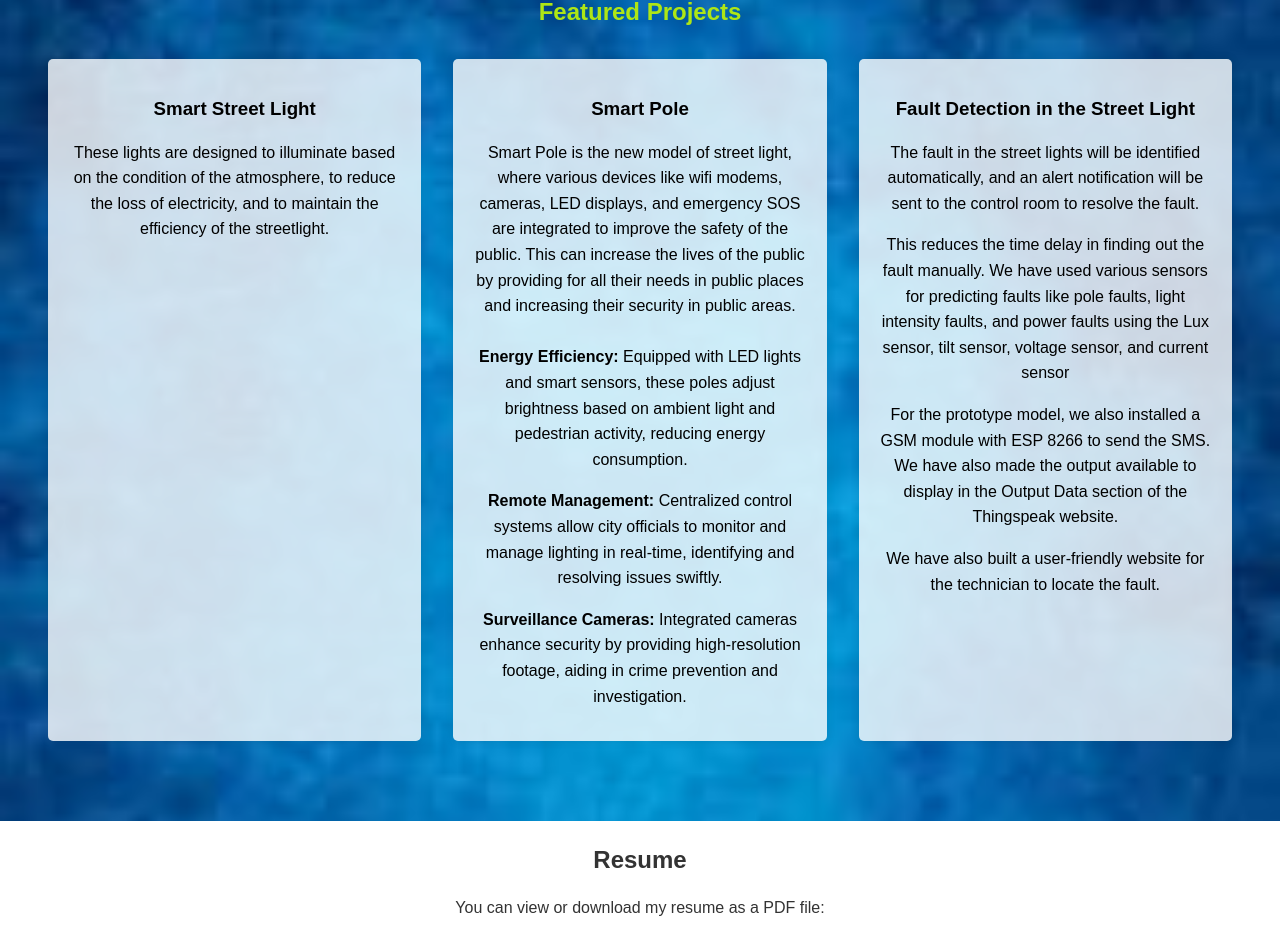
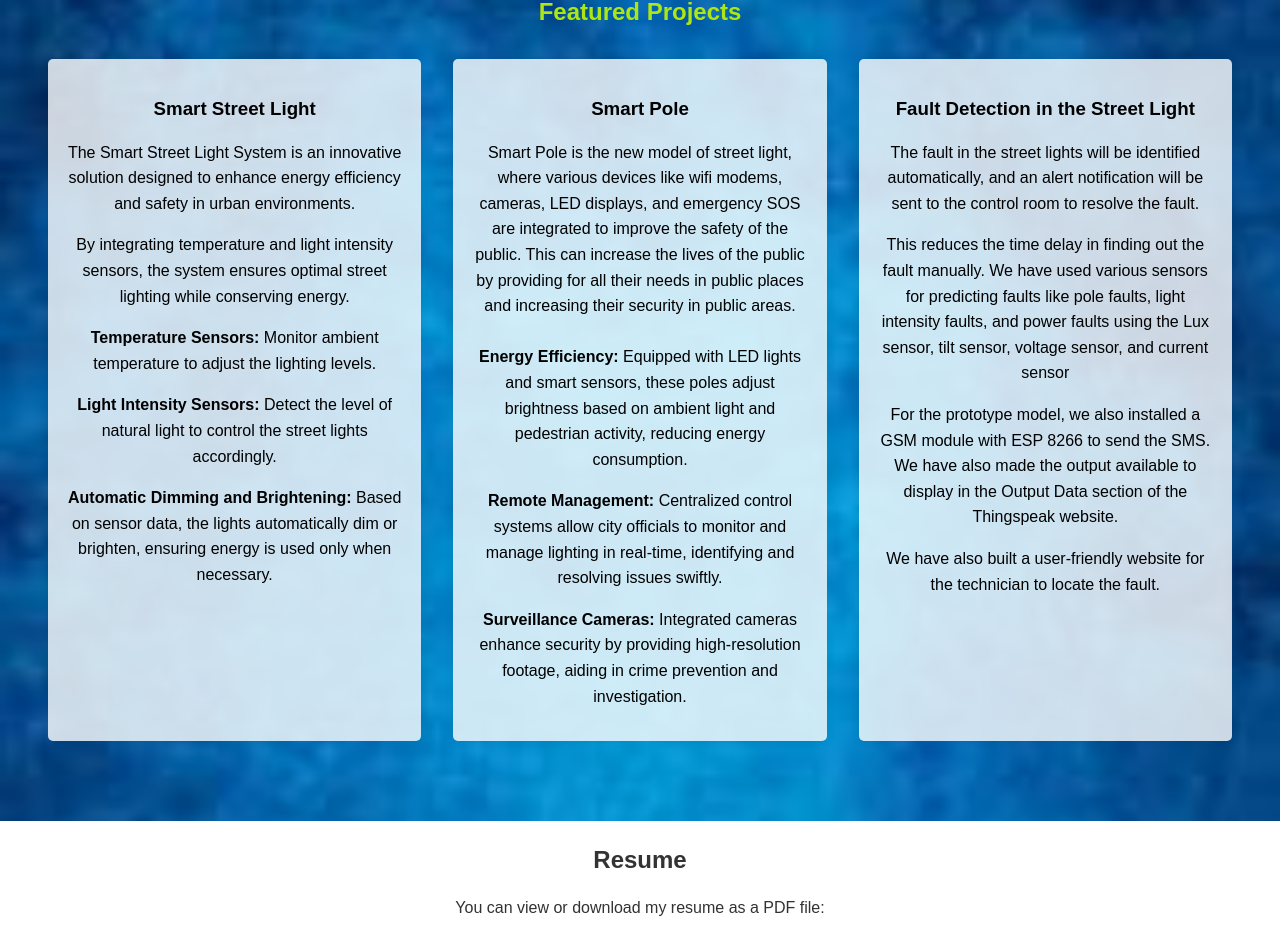
Before and after one commit to Nishanth1306/Portfolio, a React (Vite) app: page / in a window 1280 px wide. Shown: the part 2279-3206 px from the top of the page. Built offline with nearby package versions, Linux system fonts and the light colour scheme.

Commit message:
Project-updated

```diff
--- a/src/components/Home.jsx
+++ b/src/components/Home.jsx
@@ -69,7 +69,10 @@ const Home = () => {
         <div className="projects-list">
           <div className="project-item">
             <h3>Smart Street Light</h3>
-            <p>These lights are designed to illuminate based on the condition of the atmosphere, to reduce the loss of electricity, and to maintain the efficiency of the streetlight.</p>
+            <p>The Smart Street Light System is an innovative solution designed to enhance energy efficiency and safety in urban environments.</p><p> By integrating temperature and light intensity sensors, the system ensures optimal street lighting while conserving energy.</p><p>
+<strong>Temperature Sensors:</strong> Monitor ambient temperature to adjust the lighting levels.</p>
+<p><strong>Light Intensity Sensors:</strong> Detect the level of natural light to control the street lights accordingly.</p>
+<p><strong>Automatic Dimming and Brightening:</strong> Based on sensor data, the lights automatically dim or brighten, ensuring energy is used only when necessary.</p>
           </div>
           <div className="project-item">
             <h3>Smart Pole</h3>
```
